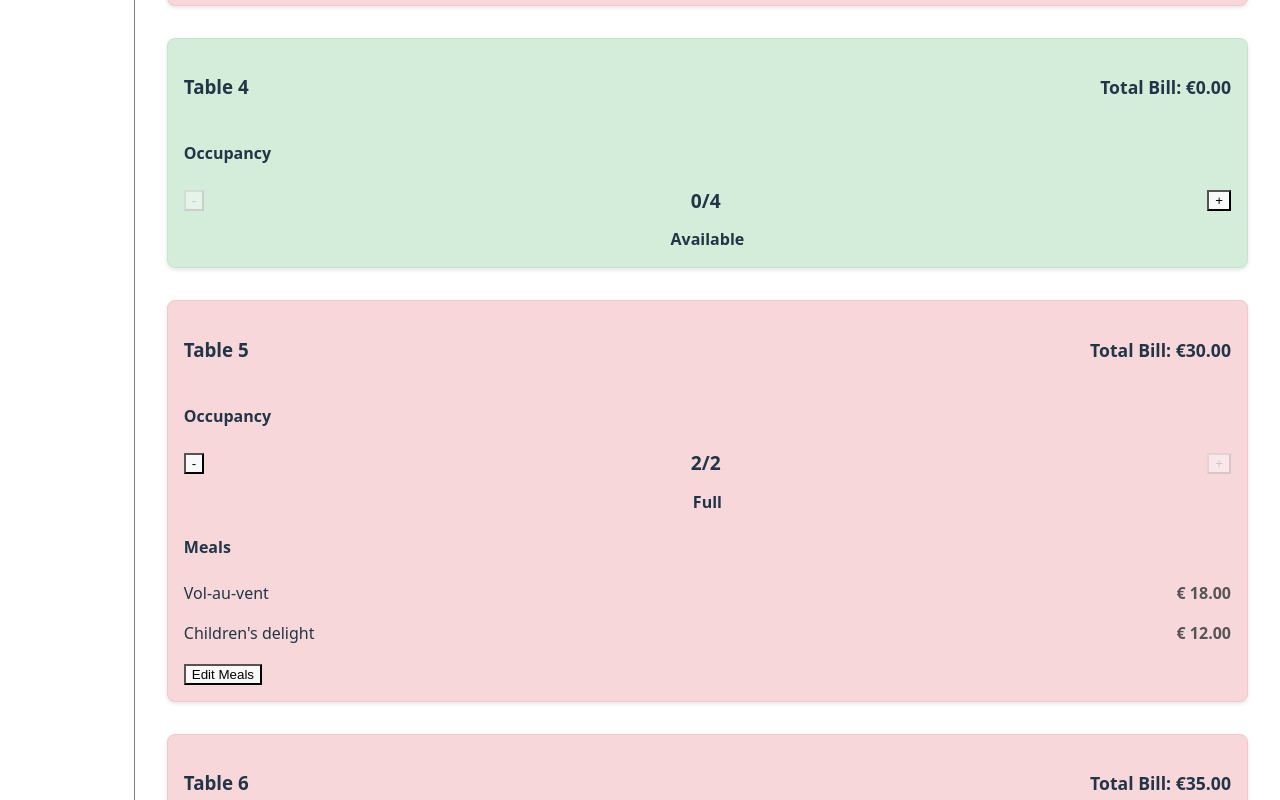
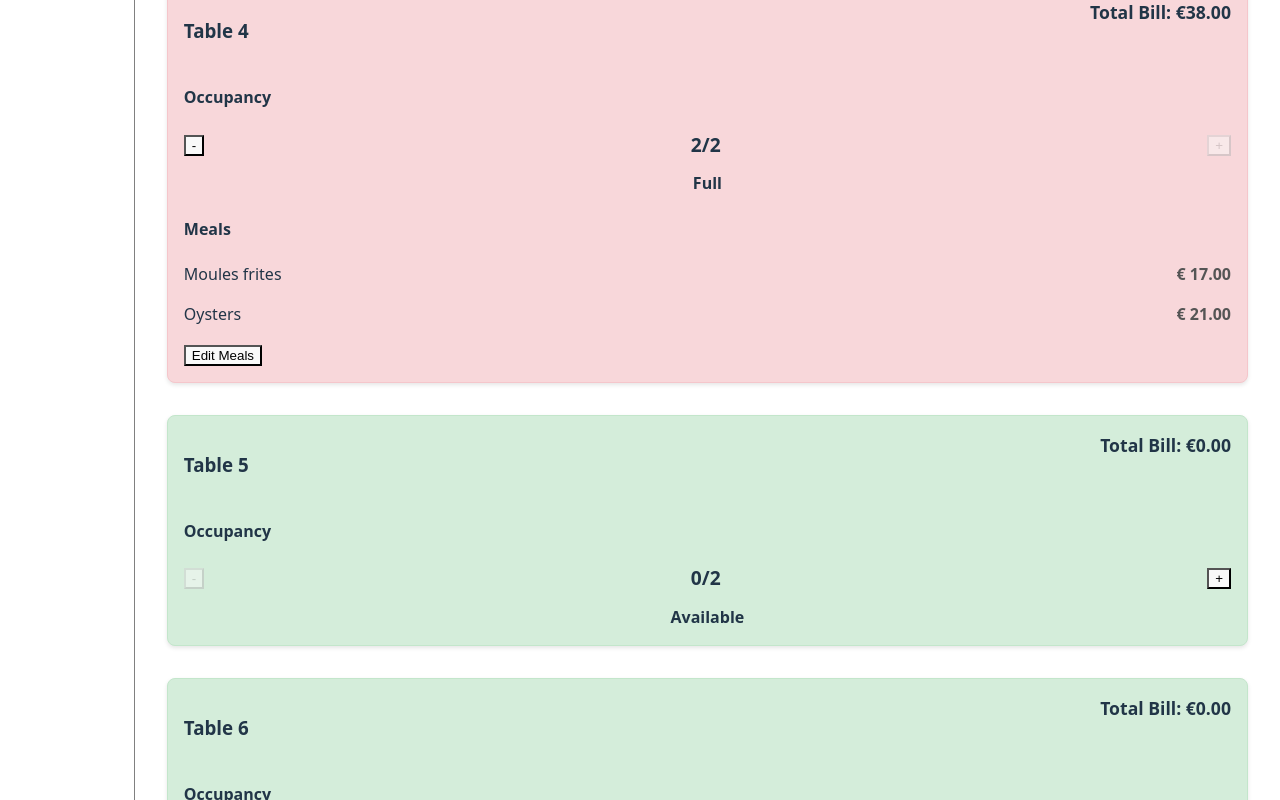
Before and after one commit to mattelaere/web4__maitredhotel__ishamattelaere, a React (Vite) app: page /#/edit in a window 1280 px wide. Shown: the part 1400-2200 px from the top of the page. Built offline with nearby package versions, Linux system fonts and the light colour scheme.

Commit message:
added signature dish, easy way to clear dishes and more tables

```diff
--- a/src/App.css
+++ b/src/App.css
@@ -14,20 +14,6 @@
 
 
 
-@keyframes logo-spin {
-  from {
-    transform: rotate(0deg);
-  }
-  to {
-    transform: rotate(360deg);
-  }
-}
-
-@media (prefers-reduced-motion: no-preference) {
-  a:nth-of-type(2) .logo {
-    animation: logo-spin infinite 20s linear;
-  }
-}
 
 .tables__card {
   padding: 1rem;
@@ -37,50 +23,50 @@
   color: #888;
 }
 
-.tables{
+.tables {
   display: flex;
   flex-direction: row;
   gap: 3rem;
   padding: 1rem;
 }
 
-.overview{
+.overview {
   display: grid;
-    grid-template-columns: 1fr 11fr;
+  grid-template-columns: 1fr 11fr;
 
 }
 
 
-.slogan{
-  font-size:0.9rem;
+.slogan {
+  font-size: 0.9rem;
 }
 
-.nav{
+.nav {
   padding-right: 2rem;
   grid-column: 1/2;
 
 }
 
-h1{
+h1 {
   margin: 1rem;
 }
 
-article{
+article {
   padding-left: 2rem;
 
 }
 
-.rest{
+.rest {
   grid-column: 2/3;
 }
 
 
 
-.edit__h2{
-      margin-left: 2rem;
+.edit__h2 {
+  margin-left: 2rem;
 }
 
-.tables__overview{
+.tables__overview {
   padding: 3rem;
 }
 
@@ -98,15 +84,20 @@ article{
   box-shadow: 0 2px 4px rgba(0, 0, 0, 0.1);
 }
 
+
+
 .available {
-  background-color: #d4edda;
+  background-color: #47604d;
   border: 1px solid #c3e6cb;
 }
 
 .occupied {
-  background-color: #f8d7da;
+  background-color: #87262e;
   border: 1px solid #f5c6cb;
 }
+
+
+
 
 .table__details {
   margin-top: 0.75rem;
@@ -159,6 +150,7 @@ button:disabled {
   opacity: 0.5;
   cursor: not-allowed;
 }
+
 .table__header {
   display: flex;
   justify-content: space-between;
@@ -178,7 +170,7 @@ button:disabled {
 
 .meal__price {
   font-weight: bold;
-  color: #555;
+  color: #cccccc;
 }
 
 .meal__quantity {
@@ -195,7 +187,7 @@ button:disabled {
 
 
 .tables__overview {
-  margin: 20px 0;
+  margin: 1.5rem 0;
 }
 
 .room__section {
@@ -208,9 +200,9 @@ button:disabled {
 }
 
 .tables__list li {
-  padding: 15px;
-  margin: 10px 0;
-  border-radius: 8px;
+  padding: 1rem;
+  margin: 0.75rem 0;
+  border-radius: 0.5rem;
   display: flex;
   justify-content: space-between;
 }
@@ -228,5 +220,64 @@ button:disabled {
 
 .total__bill {
   font-weight: bold;
+  margin-top: 0.25rem;
+}
+
+.table__header {
+  display: flex;
+  justify-content: space-between;
+  align-items: flex-start;
+  margin-bottom: 0.75rem;
+}
+
+.clear__table__btn {
+  background-color: #dc3545;
+  color: white;
+  border: none;
+  border-radius: 4px;
+  padding: 0.5rem 0.75rem;
+  cursor: pointer;
+  font-size: 0.9em;
+}
+
+.clear__table__btn:hover {
+  background-color: #c82333;
+}
+
+.signature__dish__notice {
+  margin-top: 10px;
+  padding: 8px;
+  background-color: #fff3cd;
+  border: 1px solid #ffeeba;
+  border-radius: 4px;
+  font-weight: bold;
+  color: #856404;
+  text-align: center;
+  animation: pulse 2s infinite;
+}
+
+.signature__dish__name {
+  display: block;
+  font-style: italic;
   margin-top: 5px;
 }
+
+@media (prefers-color-scheme: light) {
+
+  .available {
+    background-color: #d4edda;
+    border: 1px solid #c3e6cb;
+  }
+
+  .occupied {
+    background-color: #f8d7da;
+    border: 1px solid #f5c6cb;
+  }
+
+  .meal__price {
+    font-weight: bold;
+    color: #555;
+  }
+
+
+}
--- a/src/App.jsx
+++ b/src/App.jsx
@@ -35,6 +35,20 @@ function App() {
     });
   };
 
+
+  const clearTable = (tableId) => {
+    setRestaurant((prevRestaurant) => {
+      const tmpRestaurant = structuredClone(prevRestaurant);
+      const table = tmpRestaurant.tables[tableId];
+
+      // Clear all meals and reset occupancy
+      table.mealIds = [];
+      table.occupancy = 0;
+
+      return tmpRestaurant;
+    });
+  };
+
   return (
     <>
 
@@ -54,7 +68,7 @@ function App() {
           <div className="container">
             <h1>{restaurant.name}</h1>
             <Routes>
-              <Route path="/" element={<Overview restaurant={restaurant} />} />
+              <Route path="/" element={<Overview restaurant={restaurant} clearTable={clearTable} />}  />
               <Route path="/edit" element={<Edit restaurant={restaurant} toggleMealOnTable={toggleMealOnTable} updateTableOccupancy={updateTableOccupancy}  />} />
             </Routes>
 
--- a/src/components/Overview.jsx
+++ b/src/components/Overview.jsx
@@ -2,7 +2,7 @@ import React from 'react';
 import '../app.css';
 
 
-const Overview = ({ restaurant }) => {
+const Overview = ({ restaurant, clearTable }) => {
     return (
         <div className="tables__overview">
             {Object.values(restaurant.rooms).map((room) => (
@@ -11,8 +11,9 @@ const Overview = ({ restaurant }) => {
                     <ul className="tables__list">
                         {room.tableIds.map((tableId) => {
                             const table = restaurant.tables[tableId];
+                            const hasSignatureDish = table.mealIds.includes(table.signatureDishId);
                             const totalBill = table.mealIds.reduce((sum, mealId) =>
-                                sum + restaurant.meals[mealId].price, 0);
+                                mealId === table.signatureDishId ? sum : sum + restaurant.meals[mealId].price, 0);
                             const isAvailable = table.occupancy === 0;
 
                             return (
@@ -23,6 +24,25 @@ const Overview = ({ restaurant }) => {
                                             {table.occupancy}/{table.capacity} seats
                                         </span>
                                     </div>
+                                    {!isAvailable && table.mealIds.length > 0 && (
+                                        <div className="table__meals">
+                                            <ul>
+                                                {table.mealIds.map((mealId) => (
+                                                    <li key={mealId}>
+                                                        {restaurant.meals[mealId].name} - €{restaurant.meals[mealId].price.toFixed(2)}
+                                                    </li>
+                                                ))}
+                                            </ul>
+                                            {!isAvailable && (
+                                                <button
+                                                    className="clear__table__btn"
+                                                    onClick={() => clearTable(tableId)}
+                                                >
+                                                    Settle the bill
+                                                </button>
+                                            )}
+                                        </div>
+                                    )}
                                     <div className="table__details">
                                         <span className="meal__count">
                                             {table.mealIds.length} meals
@@ -30,6 +50,14 @@ const Overview = ({ restaurant }) => {
                                         <span className="total__bill">
                                             Total: €{totalBill.toFixed(2)}
                                         </span>
+                                        {hasSignatureDish && (
+                                            <div className="signature__dish__notice">
+                                                <span>🎉 Signature dish ordered - It's on the house! 🎉</span>
+                                                <span className="signature__dish__name">
+                                                    ({restaurant.meals[table.signatureDishId].name})
+                                                </span>
+                                            </div>
+                                        )}
                                     </div>
                                 </li>
                             );
--- a/src/components/Room.jsx
+++ b/src/components/Room.jsx
@@ -25,6 +25,7 @@ const Room = ({
                         allMeals={allMeals}
                         toggleMealOnTable={toggleMealOnTable}
                         updateTableOccupancy={updateTableOccupancy}
+                        signatureDishId={table.signatureDishId}
                     />
                 );
             })}
--- a/src/components/Table.jsx
+++ b/src/components/Table.jsx
@@ -9,6 +9,7 @@ const Table = ({
   occupancy,
   mealIds,
   allMeals,
+  signatureDishId,
   toggleMealOnTable,
   updateTableOccupancy
 }) => {
@@ -35,12 +36,19 @@ const Table = ({
   const mealQuantities = getMealQuantities();
 
   const calculateTotalBill = () => {
-    return localMealIds.reduce((total, mealId) => {
+    let hasSignatureDish = false;
+
+    const total = localMealIds.reduce((total, mealId) => {
+      if (mealId === signatureDishId) {
+        hasSignatureDish = true;
+        return total; // Don't add to the total (it's free)
+      }
       return total + allMeals[mealId].price;
     }, 0);
+    return { total, hasSignatureDish };
   };
 
-  const totalBill = calculateTotalBill();
+  const { total: totalBill, hasSignatureDish } = calculateTotalBill();
 
   const adjustMealQuantity = (mealId, change) => {
     const newQuantity = (mealQuantities[mealId] || 0) + change;
@@ -71,6 +79,11 @@ const Table = ({
         <h3>{name}</h3>
         <div className="table__summary">
           <span>Total Bill: €{totalBill.toFixed(2)}</span>
+          {hasSignatureDish && (
+            <div className="signature__dish__notice">
+              <span>🎉 This table's signature dishordered - It's on the house! 🎉</span>
+            </div>
+          )}
         </div>
       </div>
 
@@ -141,7 +154,7 @@ const Table = ({
   );
 };
 
-const MealSelector = ({ allMeals, selectedMealIds, tableId, onMealToggle }) => {
+const MealSelector = ({ allMeals, selectedMealIds, onMealToggle }) => {
   return (
     <div>
       {Object.values(allMeals).map((meal) => (
--- a/src/restaurant.js
+++ b/src/restaurant.js
@@ -1,17 +1,23 @@
 const restaurant = {
     name: "Bonjour Butler",
     rooms: {
-        1: { id: 1, name: "Downstairs", tableIds: [101, 102] },
+        1: { id: 1, name: "Downstairs", tableIds: [101, 102, 103, 104, 105, 106, 107] },
         2: { id: 2, name: "Upstairs", tableIds: [201, 202, 203, 204, 205] },
     },
     tables: {
-        101: { id: 101, name: "Table 1", capacity: 4, occupancy: 0, mealIds: [1001, 1002] },
-        102: { id: 102, name: "Table 2", capacity: 2, occupancy: 2, mealIds: [1003, 1004] },
-        201: { id: 201, name: "Table 3", capacity: 6, occupancy: 4, mealIds: [2001, 2002] },
-        202: { id: 202, name: "Table 4", capacity: 4, occupancy: 0, mealIds: [2001, 2002] },
-        203: { id: 203, name: "Table 5", capacity: 2, occupancy: 2, mealIds: [2001, 2002] },
-        204: { id: 204, name: "Table 6", capacity: 8, occupancy: 6, mealIds: [2001, 1002] },
-        205: { id: 205, name: "Table 7", capacity: 4, occupancy: 0, mealIds: [1004, 1003] },
+        101: { id: 101, name: "Table 1", capacity: 2, occupancy: 0, mealIds: [], signatureDishId: 1001 },
+        102: { id: 102, name: "Table 2", capacity: 2, occupancy: 2, mealIds: [1003, 1004], signatureDishId: 3009 },
+        103: { id: 102, name: "Table 3", capacity: 2, occupancy: 2, mealIds: [1001, 1002], signatureDishId: 3001 },
+        104: { id: 102, name: "Table 4", capacity: 2, occupancy: 2, mealIds: [1002, 1003], signatureDishId: 4002 },
+        105: { id: 102, name: "Table 5", capacity: 2, occupancy: 0, mealIds: [], signatureDishId: 1004 },
+        106: { id: 102, name: "Table 6", capacity: 2, occupancy: 0, mealIds: [], signatureDishId: 1002 },
+        107: { id: 102, name: "Table 7", capacity: 2, occupancy: 2, mealIds: [2002, 1001], signatureDishId: 4010 },
+
+        201: { id: 201, name: "Table 8", capacity: 6, occupancy: 0, mealIds: [], signatureDishId: 4003 },
+        202: { id: 202, name: "Table 9", capacity: 5, occupancy: 0, mealIds: [], signatureDishId: 4004 },
+        203: { id: 203, name: "Table 10", capacity: 6, occupancy: 2, mealIds: [2001, 2002], signatureDishId: 3010 },
+        204: { id: 204, name: "Table 11", capacity: 8, occupancy: 8, mealIds: [3009, 4002, 4006, 4007, 1003, 1001, 2002, 3007, 3005], signatureDishId: 2002 },
+        205: { id: 205, name: "Table 12", capacity: 10, occupancy: 0, mealIds: [], signatureDishId: 1003 },
     },
     meals: {
         1001: { id: 1001, name: "Moules Maritimes", price: 19.50 },
```
Also changed, not shown: 1 other file (tests, documents, lock files or other folders).
